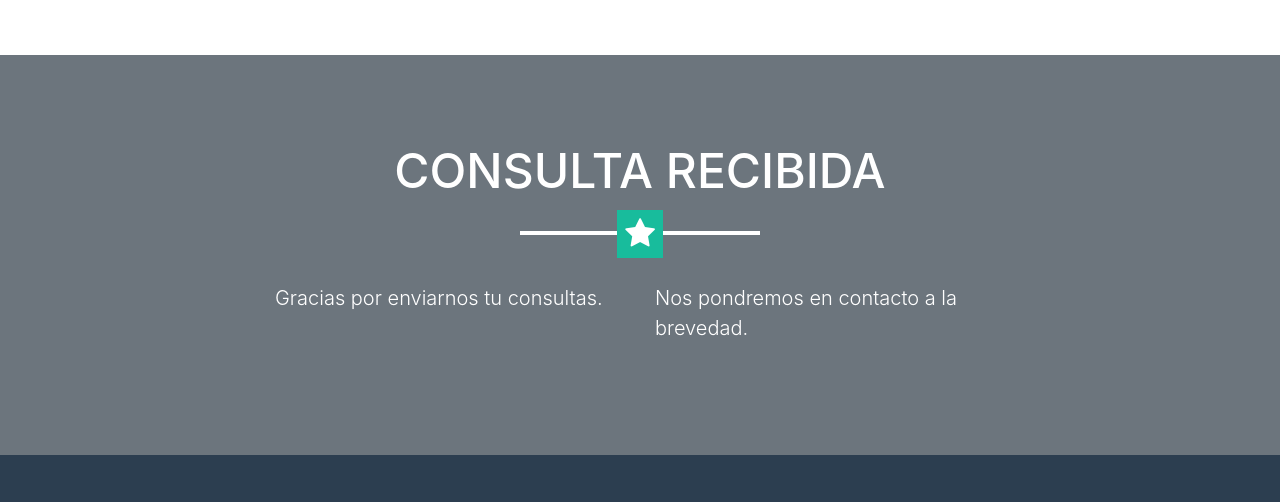
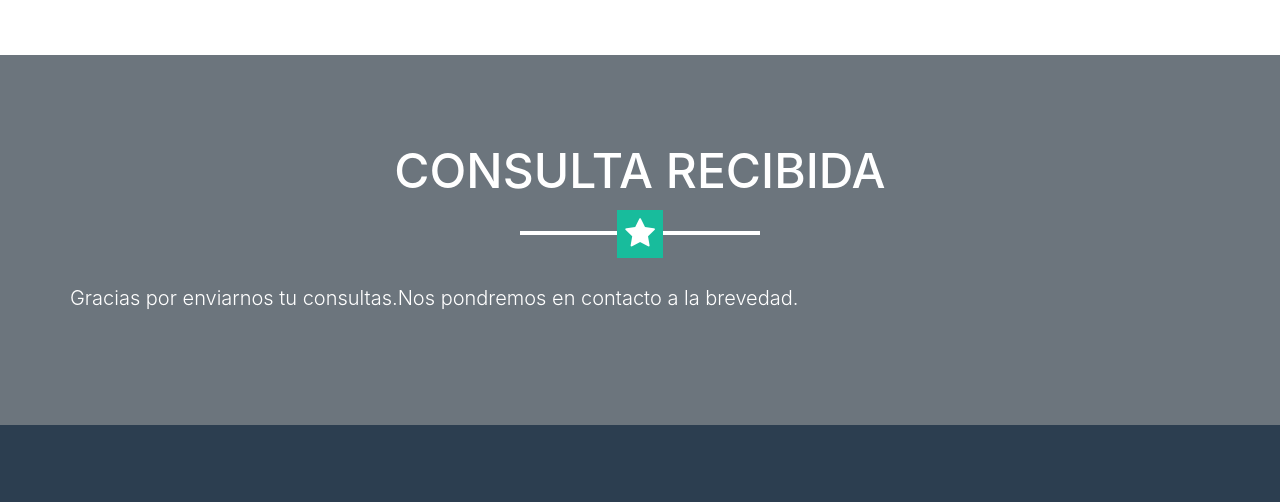
Before and after one commit to FidosTeam/FidosWeb, a website with bundled scripts: page thanks.html in a window 1280 px wide. Shown: the part 847-1349 px from the top of the page. Built offline with nearby package versions, Linux system fonts and the light colour scheme.

Commit message:
Update thanks.html

```diff
--- a/thanks.html
+++ b/thanks.html
@@ -73,12 +73,8 @@
         <h2 class="text-center text-uppercase text-white">Consulta Recibida</h2>
         <hr class="star-light mb-5">
         <div class="row">
-          <div class="col-lg-4 ml-auto">
             <p class="lead">Gracias por enviarnos tu consultas.</p>
-          </div>
-          <div class="col-lg-4 mr-auto">
             <p class="lead">Nos pondremos en contacto a la brevedad.</p>
-          </div>
         </div>
       </div>
     </section>
```
